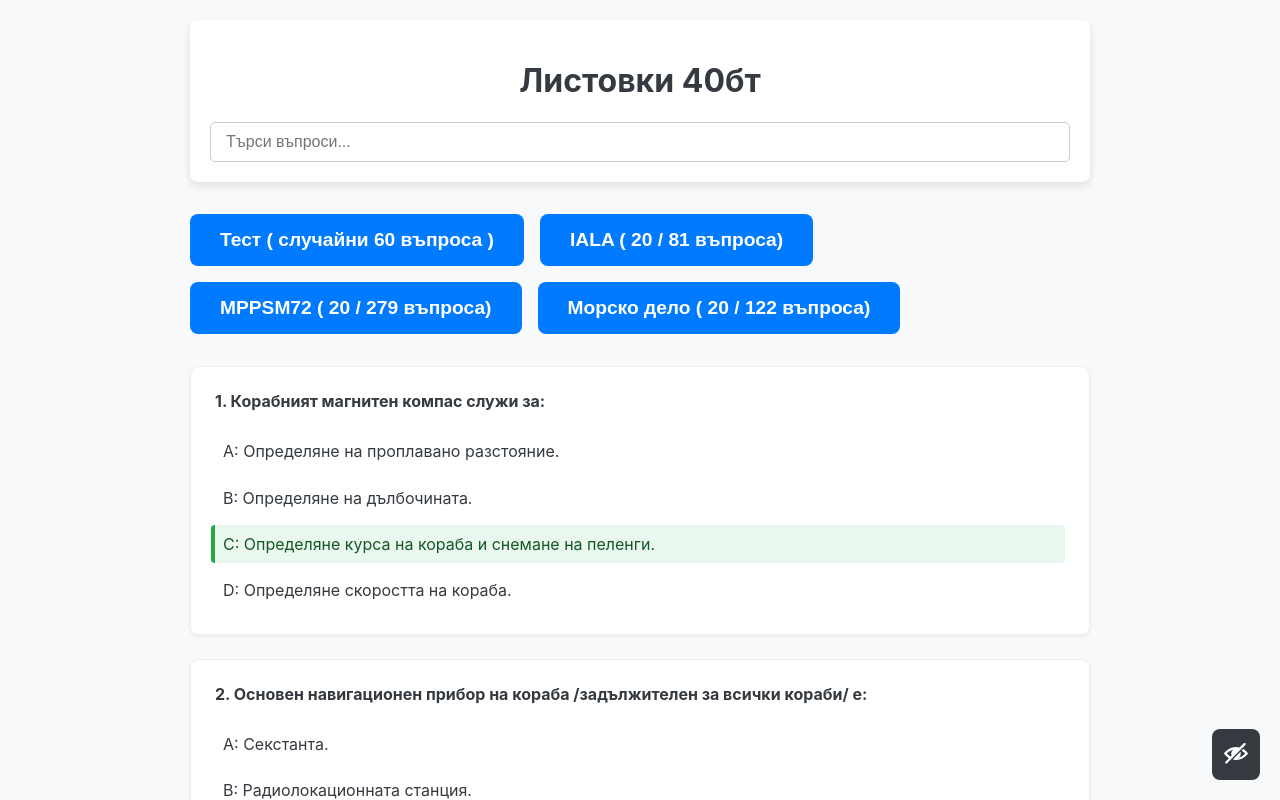
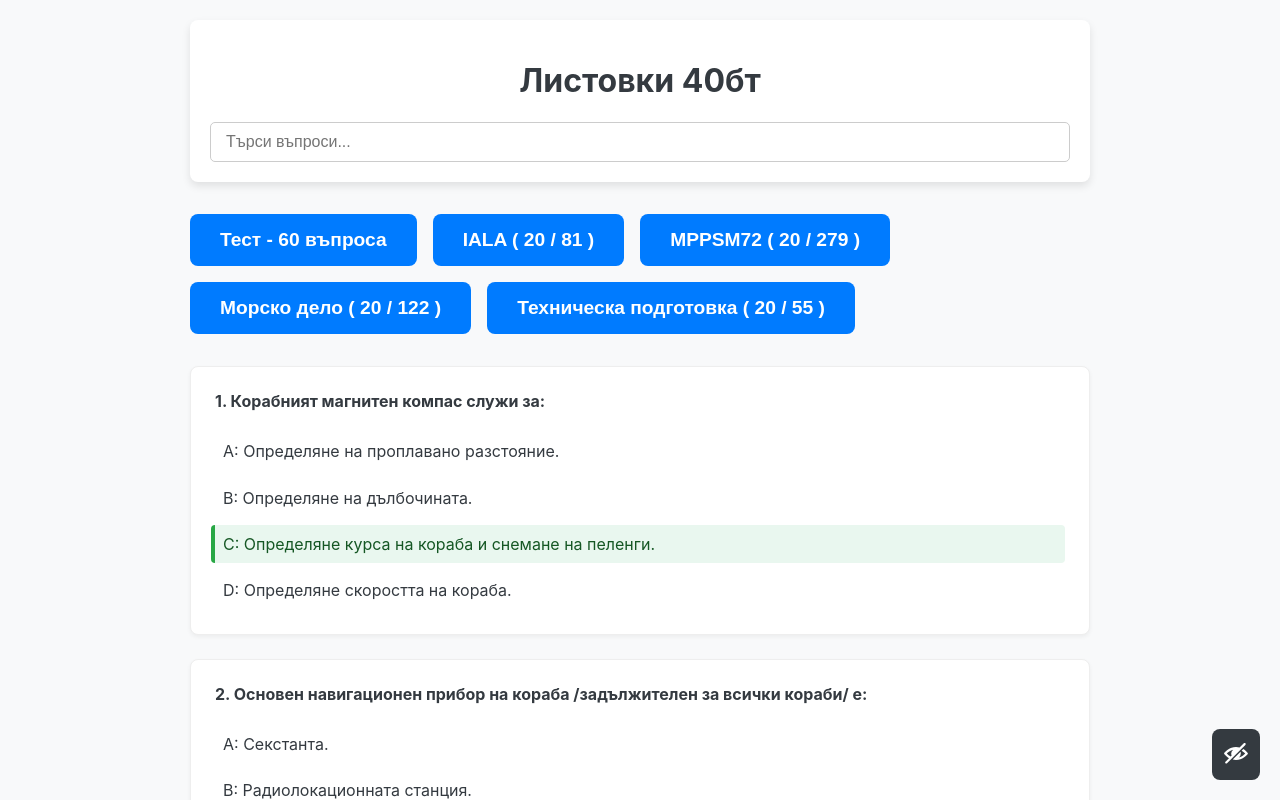
Before and after one commit to panayotoff/listovki-40bt, a React (Vite) app: page / in a window 1280 px wide. Shown: the top 800 px of the page. Built offline with nearby package versions, Linux system fonts and the light colour scheme.

Commit message:
Add test tehnicheska podgotovka

```diff
--- a/src/App.tsx
+++ b/src/App.tsx
@@ -104,7 +104,7 @@ function App() {
           <>
             <div className="start-quiz-container">
               <button onClick={() => startQuiz()} className="button-primary start-button">
-                Тест ( случайни {QUIZ_LENGTH} въпроса )
+                Тест - {" " + QUIZ_LENGTH} въпроса
               </button>
               {themeQuizes.map((quiz: SingleQuiz, index: number) => (
                 <button
@@ -118,8 +118,9 @@ function App() {
                     )
                   }
                   className="button-primary start-button"
+                  title={`Тест по тема: ${quiz.title} ( ${SINGLE_THEME_QUIZ_LENGTH} въпроса )`}
                 >
-                  {quiz.title} ( {SINGLE_THEME_QUIZ_LENGTH} / {quiz.questionsNumbers.length} въпроса)
+                  {quiz.title} ( {SINGLE_THEME_QUIZ_LENGTH} / {quiz.questionsNumbers.length} )
                 </button>
               ))}
             </div>
--- a/src/data/tests.json
+++ b/src/data/tests.json
@@ -35,5 +35,13 @@
       104, 106, 107, 109, 111, 112, 113, 114, 115, 116, 117, 118, 119, 120, 143, 144, 155, 156, 157, 166, 184, 185, 186,
       616, 617, 648, 752, 753, 838, 839, 840, 841, 842, 843, 844, 845, 846, 847
     ]
+  },
+  {
+    "title": "Техническа подготовка",
+    "questionsNumbers": [
+      121, 122, 123, 124, 125, 126, 127, 128, 129, 130, 131, 132, 133, 134, 135, 136, 137, 138, 139, 140, 141, 142, 143,
+      144, 145, 146, 147, 148, 149, 150, 151, 152, 153, 154, 155, 156, 157, 158, 159, 160, 161, 162, 163, 164, 165, 166,
+      167, 168, 169, 170, 171, 172, 173, 174, 175
+    ]
   }
 ]
--- a/src/index.css
+++ b/src/index.css
@@ -120,11 +120,12 @@ body {
   color: white;
   border: none;
   padding: 12px 24px;
-  font-size: 1.1rem;
+  font-size: 1rem;
   border-radius: 8px;
   cursor: pointer;
   /* margin-top: 1rem; */
   transition: background-color 0.2s;
+  text-align: left;
 }
 
 .button-primary:hover {
```
